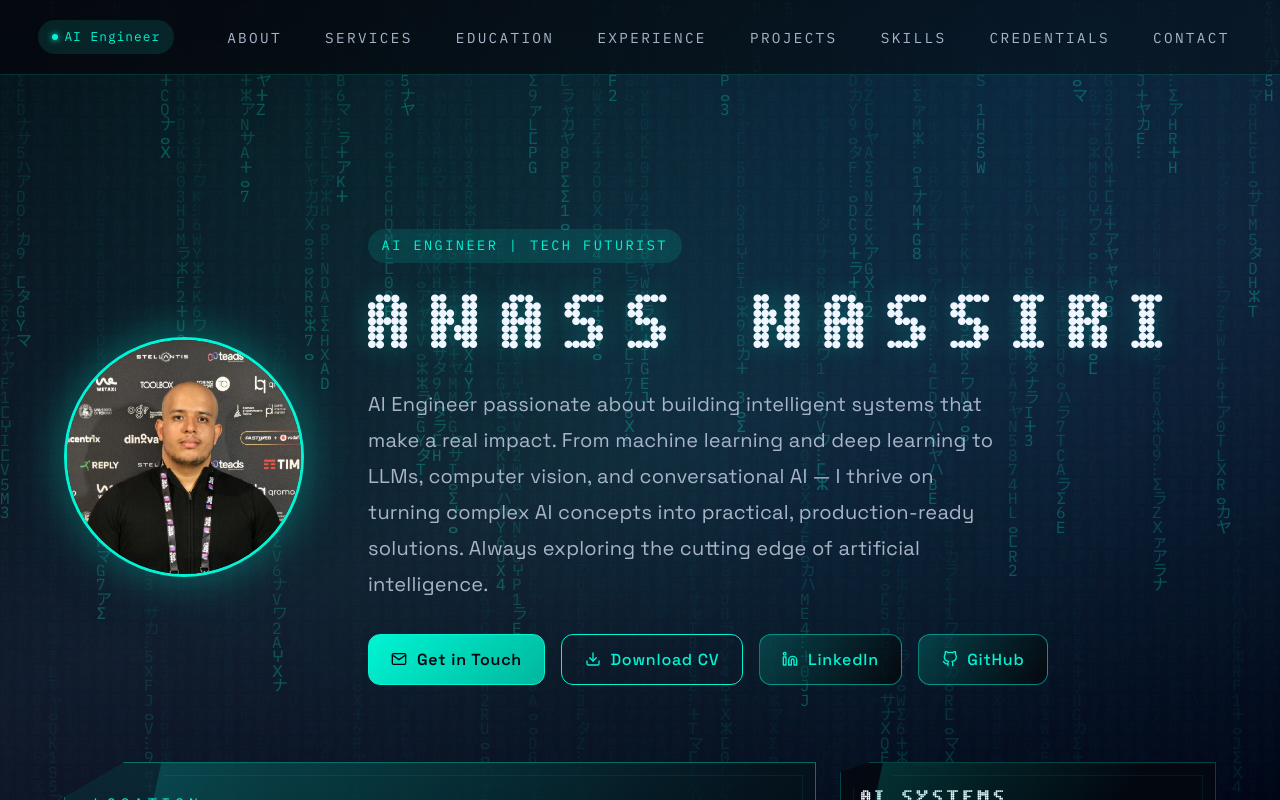
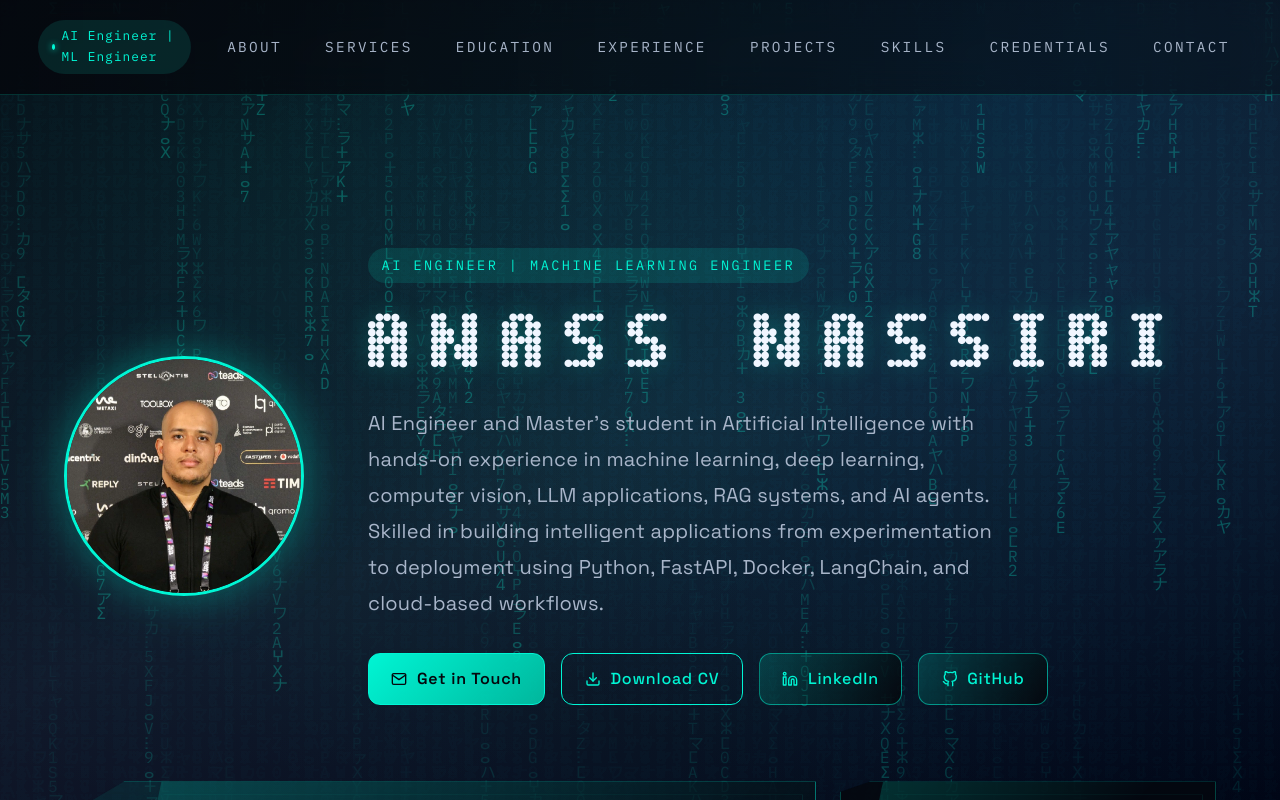
Before and after one commit to ANASS25AI/cv-portfolio-design, a React (Vite) app: page / in a window 1280 px wide. Built offline with nearby package versions, Linux system fonts and the light colour scheme; a web font is replaced by a local one.

Commit message:
added downald cv option, updating the content

```diff
--- a/src/data/profile.js
+++ b/src/data/profile.js
@@ -1,47 +1,43 @@
 export const profile = {
   name: 'Anass Nassiri',
-  title: 'AI Engineer',
+  title: 'AI Engineer | ML Engineer',
   location: 'Milan, Italy',
   phone: '(+39) 351 309 5490',
   email: 'nassirri115@gmail.com',
   linkedin: 'https://www.linkedin.com/in/anass-nassiri-5487051a3/',
-  github: 'https://github.com/ANASS19',
+  github: 'https://github.com/ANASS25AI',
   summary:
-    'AI Engineer passionate about building intelligent systems that make a real impact. From machine learning and deep learning to LLMs, computer vision, and conversational AI — I thrive on turning complex AI concepts into practical, production-ready solutions. Always exploring the cutting edge of artificial intelligence.',
+    'AI Engineer and Master\'s student in Artificial Intelligence with hands-on experience in machine learning, deep learning, computer vision, LLM applications, RAG systems, and AI agents. Skilled in building intelligent applications from experimentation to deployment using Python, FastAPI, Docker, LangChain, and cloud-based workflows.',
   education: [
     {
-      degree: "Master's in Artificial Intelligence for Science and Technology",
+      degree: "Master's Degree in Artificial Intelligence for Science and Technology",
       period: '09/2023 - Present',
-      school:
-        'University of Milano-Bicocca, University of Milan, University of Pavia | Milan, Italy',
+      school: 'University of Milano-Bicocca, University of Milan, University of Pavia | Italy',
     },
     {
-      degree: "Bachelor's in Computer Science and Software Engineering",
-      period: '09/2021 - 06/2022',
-      school:
-        'Cadi Ayyad University High School of Technology | Essaouira, Morocco',
+      degree: "Bachelor's Degree in Computer Science and Software Engineering",
+      period: '09/2019 - 06/2022',
+      school: 'Cadi Ayyad University, Higher School of Technology | Essaouira, Morocco',
     },
     {
-      degree: 'University Diploma in Business Intelligence and Data Sciences',
+      degree: 'University Diploma in Business Intelligence and Data Science',
       period: '09/2019 - 06/2021',
-      school:
-        'Cadi Ayyad University High School of Technology | Essaouira, Morocco',
+      school: 'Cadi Ayyad University, Higher School of Technology | Essaouira, Morocco',
     },
   ],
   experience: [
     {
       role: 'AI Engineer (Part-Time)',
       company: 'BitApp SRL',
-      period: '04/2025 - 06/2025',
+      period: '04/2025 - 10/2025',
       location: 'Bologna, Italy',
       achievements: [
-        'Designed and deployed conversational AI agents based on the ReAct paradigm.',
-        'Built modular Retrieval-Augmented Generation pipelines with LangChain and Ollama.',
-        'Developed stateful multi-agent architectures with LangGraph and memory orchestration.',
-        'Implemented the Model Context Protocol to unify communication across agents and tools.',
-        'Created FastAPI services that expose agent capabilities to external frontends and data layers.',
-        'Optimized LLM inference with streaming, memory control, and intelligent tool routing.',
-        'Collaborated cross-functionally to ship production-grade AI systems with Docker and Git.',
+        'Designed and developed conversational AI agents using ReAct-based workflows for structured, tool-augmented, and multi-step interactions.',
+        'Built modular Retrieval-Augmented Generation (RAG) pipelines using LangChain, Ollama, and vector-based retrieval for domain-specific question answering.',
+        'Developed stateful multi-agent systems with LangGraph, including memory handling, routing logic, orchestration of tools, and context-aware control flow.',
+        'Implemented FastAPI services to expose AI capabilities through APIs for integration with external applications and user interfaces.',
+        'Worked on LLM inference optimization, streaming responses, prompt orchestration, and context management.',
+        'Contributed to production-oriented AI systems using Docker, Git, and deployment-oriented engineering workflows.',
       ],
     },
     {
@@ -50,9 +46,9 @@ export const profile = {
       period: '04/2022 - 06/2022',
       location: 'Marrakech, Morocco',
       achievements: [
-        'Shipped a full-stack platform for fabric printing companies and designers.',
-        'Implemented responsive React interfaces across web and mobile breakpoints.',
-        'Developed RESTful services with Django REST Framework and designed MySQL schemas.',
+        'Designed and developed a full-stack platform for fabric printing companies and designers.',
+        'Built responsive front-end interfaces for web applications using React.',
+        'Developed REST APIs with Django REST Framework and designed relational database schemas in MySQL.',
       ],
     },
     {
@@ -61,146 +57,124 @@ export const profile = {
       period: '07/2021 - 08/2021',
       location: 'Kenitra, Morocco',
       achievements: [
-        'Built a React.js and Tailwind CSS web app for stock management.',
-        'Developed Django REST APIs and delivered decision-ready data analyses.',
+        'Developed a web application for stock management using React.js and Tailwind CSS.',
+        'Built backend APIs with Django REST Framework and supported data analysis tasks.',
       ],
     },
   ],
   services: [
     {
-      title: 'AI Systems Consulting',
-      blurb: 'Blueprints for resilient, explainable AI ecosystems and product roadmaps.',
+      title: 'AI & ML Development',
+      blurb: 'End-to-end machine learning solutions from data preprocessing to model deployment and monitoring.',
       icon: 'FiCpu',
     },
     {
-      title: 'Conversational Agents & RAG',
-      blurb: 'Designing LangChain/LangGraph copilots, retrieval workflows, and MCP tool meshes.',
+      title: 'LLM & RAG Systems',
+      blurb: 'Building conversational AI agents, retrieval-augmented generation pipelines, and LLM-powered applications.',
       icon: 'FiMessageSquare',
     },
     {
-      title: 'Applied Machine Learning',
-      blurb: 'Computer vision, signal processing, and predictive modeling tuned for production.',
+      title: 'Computer Vision',
+      blurb: 'Image classification, object detection, and visual AI systems for real-world applications.',
       icon: 'FiAperture',
     },
     {
-      title: 'Full-Stack Engineering',
-      blurb: 'React frontends, Django/REST backends, and cloud-native delivery pipelines.',
+      title: 'Full-Stack Development',
+      blurb: 'React frontends, FastAPI/Django backends, and cloud-native deployment pipelines.',
       icon: 'FiLayers',
     },
     {
-      title: 'Tech Workshops & Mentoring',
-      blurb: 'Upskilling teams on AI fundamentals, prompt engineering, and responsible deployment.',
+      title: 'AI Consulting',
+      blurb: 'Strategic guidance on AI adoption, architecture design, and implementation roadmaps.',
       icon: 'FiUsers',
     },
   ],
   projects: [
     {
-      name: 'LLMs and RAG Platform',
+      name: 'LLM and RAG Assistant',
       description:
-        'Full-stack conversational AI with LangChain RAG, CSV vector storage, and Ollama LLM powering a polished, ChatGPT-style interface.',
+        'Full-stack conversational AI application using LangChain, Ollama, retrieval pipelines, and vector-based search for document-aware question answering with a React chat interface.',
+    },
+    {
+      name: 'Lemon Defect Detection System',
+      description:
+        'Computer vision system for lemon defect detection using fine-tuned MobileNetV2 and custom CNN with Grad-CAM visualizations for explainability.',
+    },
+    {
+      name: 'Human Activity Recognition',
+      description:
+        'Deep learning models (CNN, LSTM, hybrid architectures) for human activity recognition in smart home and ambient intelligence applications.',
     },
     {
       name: 'Handwritten Digit Recognition',
       description:
-        'CNN-based MNIST classifier with comparative experimentation across training pipelines and dataset preparation techniques.',
+        'Convolutional neural network for handwritten digit classification on MNIST with data preprocessing, training, and evaluation.',
     },
     {
-      name: 'Intelligent Monitoring & Control',
+      name: 'Multimodal Biometric Systems',
       description:
-        'Machine-learning lemon defect detection leveraging MobileNetV2, custom CNNs, and Grad-CAM for real-time edge deployment.',
-    },
-    {
-      name: 'Ambient Intelligence & Domotics Dataset',
-      description:
-        'Preprocessed HAR data for smart homes, exploring CNN, LSTM, and hybrid deep learning models with manual and automated features.',
-    },
-    {
-      name: 'Advanced Human System Interfaces',
-      description:
-        'Prototyped multimodal biometric systems, affective computing, and BCI experiments integrating EEG, GSR, and 3D sensing.',
-    },
-    {
-      name: 'Explainable Recommenders',
-      description:
-        'Investigated transparent ML and DL approaches for recommendation systems with explainability at the forefront.',
-    },
-    {
-      name: 'Big Imaging & Signal Analytics',
-      description:
-        'Implemented techniques to process and analyze high-volume imaging and signal datasets at scale.',
-    },
-    {
-      name: 'Embedded Intelligent Systems',
-      description:
-        'Integrated AI workflows into embedded platforms to deliver adaptive, on-device intelligence.',
+        'Projects involving multimodal biometrics, affective computing, and brain-computer interaction using EEG, GSR, and 3D camera data.',
     },
   ],
   skills: [
     {
-      label: 'AI / ML',
+      label: 'AI / Machine Learning',
       items: [
-        'Python',
+        'Machine Learning',
+        'Deep Learning',
+        'Scikit-learn',
         'TensorFlow',
         'Keras',
-        'Scikit-learn',
-        'Machine Learning',
-        'Deep Learning',
+        'CNNs',
+        'LSTMs',
+        'Feature Engineering',
       ],
     },
     {
-      label: 'NLP & LLMs',
-      items: ['RAG', 'LangChain', 'LangGraph'],
+      label: 'LLMs / NLP / Agents',
+      items: ['LangChain', 'LangGraph', 'RAG', 'Ollama', 'Prompt Engineering', 'AI Agents', 'ReAct'],
     },
     {
-      label: 'Signal & Vision',
-      items: ['MATLAB', 'Computer Vision', 'OpenCV'],
+      label: 'Computer Vision',
+      items: ['OpenCV', 'Image Processing', 'CNN-based Vision', 'Grad-CAM', 'Visual Classification'],
     },
     {
-      label: 'Web Engineering',
-      items: [
-        'Django',
-        'Django REST Framework',
-        'React.js',
-        'Flask',
-        'HTML',
-        'Java',
-        'Spring',
-        'CSS',
-        'Tailwind',
-        'Sass',
-      ],
+      label: 'Backend / APIs',
+      items: ['FastAPI', 'Flask', 'Django', 'Django REST Framework', 'REST APIs'],
     },
     {
-      label: 'Data & Analytics',
-      items: ['MySQL', 'SQL', 'Data Analysis', 'Data Mining', 'Data Visualization', 'R'],
+      label: 'Frontend',
+      items: ['React.js', 'HTML', 'CSS', 'Tailwind CSS', 'SASS'],
     },
     {
-      label: 'Tooling',
-      items: [
-        'Git',
-        'Jupyter Notebook',
-        'Matplotlib',
-        'RESTful APIs',
-        'Agile Collaboration',
-      ],
+      label: 'Cloud / DevOps',
+      items: ['Docker', 'AWS Fundamentals', 'Linux', 'Git', 'Deployment Workflows'],
+    },
+    {
+      label: 'Programming',
+      items: ['Python', 'R', 'SQL', 'Java', 'JavaScript'],
+    },
+    {
+      label: 'Data & Tools',
+      items: ['MySQL', 'Data Analysis', 'Data Mining', 'MATLAB', 'Jupyter', 'Matplotlib'],
     },
   ],
   certifications: [
-    'Data Science (SoloLearn)',
-    'Machine Learning (SoloLearn)',
-    'Learn the Basics of Blockchain with Python (Codecademy)',
-    'Data Analysis Track (Udacity)',
-    'Full Stack Development Track (Udacity)',
+    'Data Science - SoloLearn',
+    'Machine Learning - SoloLearn',
+    'Learn the Basics of Blockchain with Python - Codecademy',
+    'Data Analysis Track - Udacity',
+    'Full Stack Development Track - Udacity',
   ],
   hackathons: [
-    'ESTE.ma - Built battle-ready C-programmed robots from scratch.',
-    '1337.ma Coding School - One-month low-level sprint across C, Linux, and shell.',
-    'Reply Hackathons, UNIMIB - Co-created LLM-powered AI agents.',
+    'Reply Hackathons, University of Milano-Bicocca - Built AI agent prototypes powered by LLMs',
+    '1337 Coding School - Intensive training in C, Linux, and Shell programming',
+    'ESTE.ma - Programmed robots in C for task-oriented problem solving',
   ],
   languages: [
     { name: 'Arabic', level: 'Native' },
-    { name: 'English', level: 'Proficient' },
-    { name: 'French', level: 'Proficient' },
-    { name: 'Italian', level: 'Basic' },
+    { name: 'English', level: 'Professional' },
+    { name: 'French', level: 'Professional' },
+    { name: 'Italian', level: 'Intermediate (B1)' },
   ],
 };
--- a/src/sections/Hero.jsx
+++ b/src/sections/Hero.jsx
@@ -41,7 +41,7 @@ const Hero = () => (
         animate={{ opacity: 1, y: 0 }}
         transition={{ duration: 0.8, delay: 0.2 }}
       >
-        <p className="hero__eyebrow">AI Engineer | Tech Futurist</p>
+        <p className="hero__eyebrow">AI Engineer | Machine Learning Engineer</p>
         <h1 className="hero__title">{profile.name}</h1>
         <p className="hero__description">{profile.summary}</p>
         <div className="hero__links">
```
Also changed, not shown: 3 other files (tests, documents, lock files or other folders).
